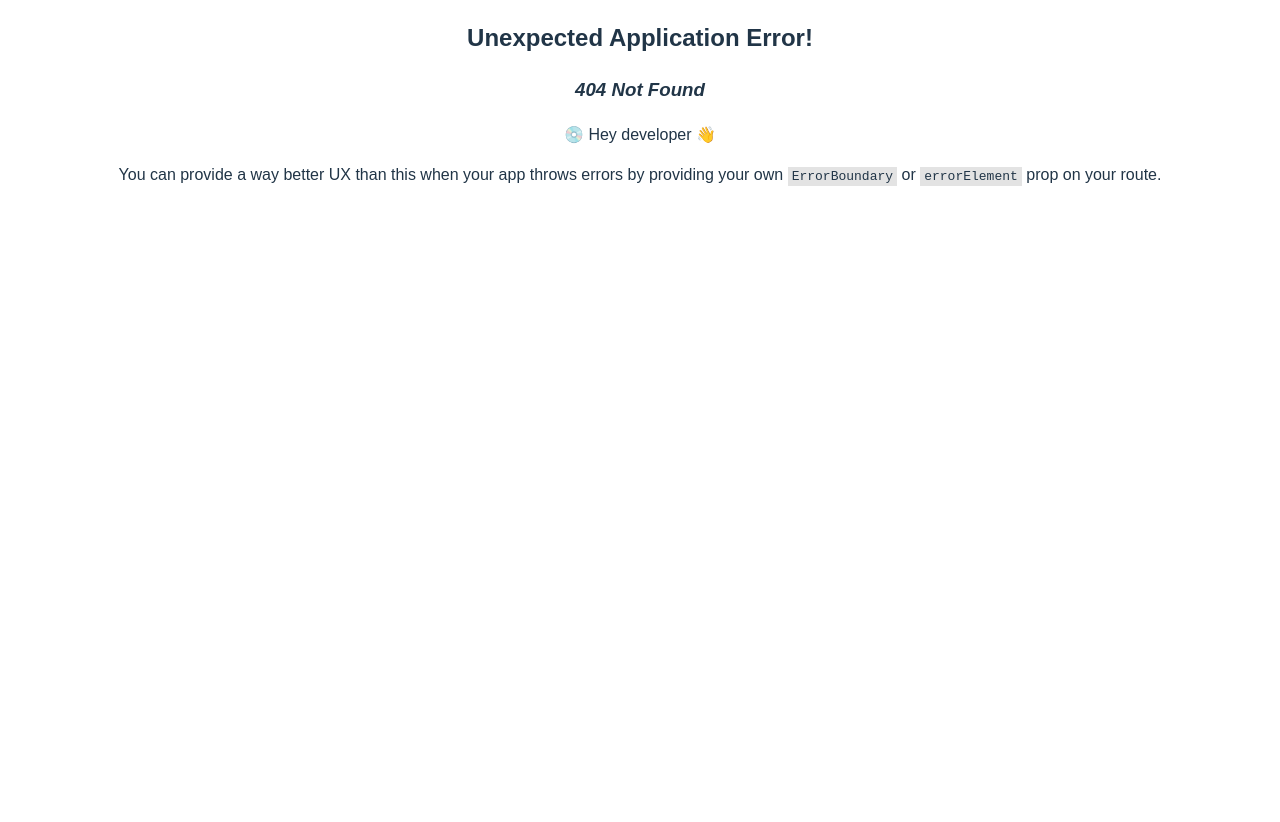
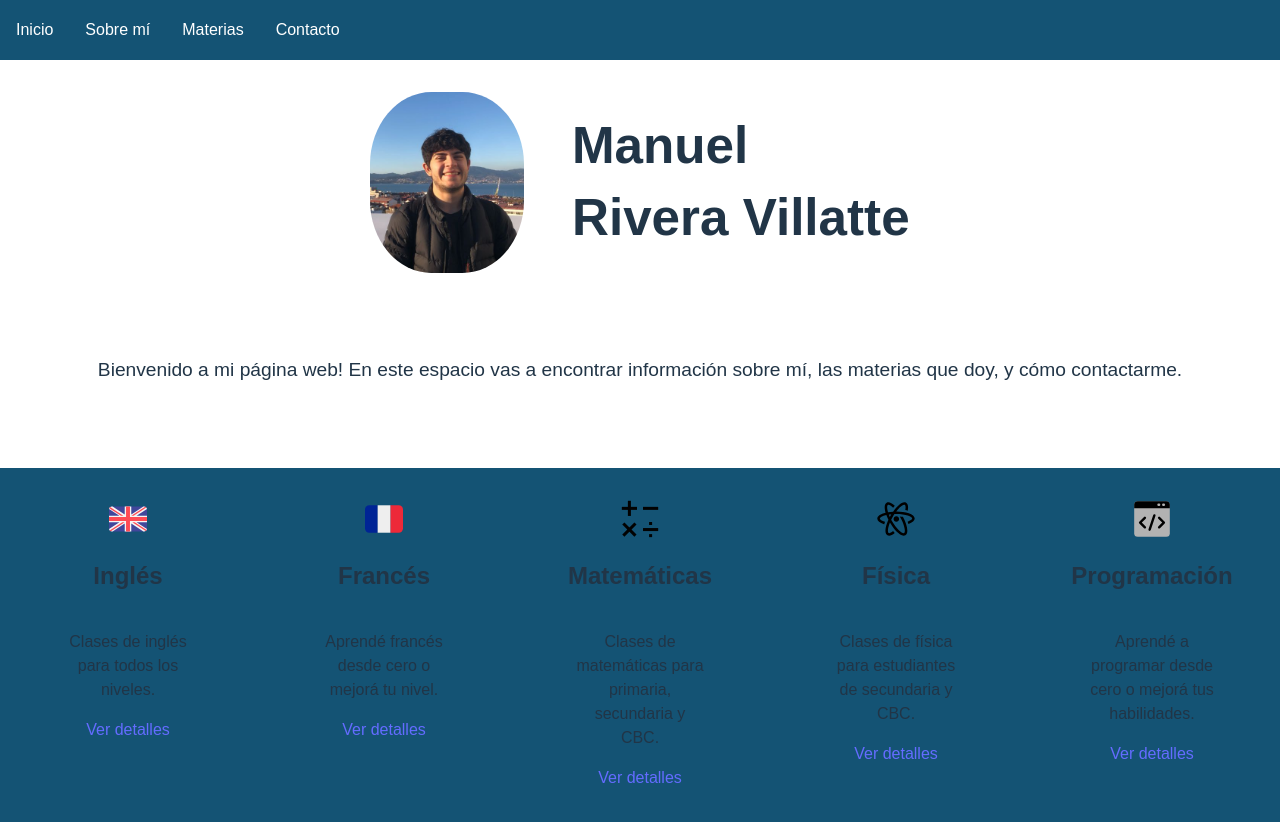
Before and after one commit to ManusaRivi/web-profe-particular, a React (Vite) app: page /home in a window 1280 px wide. Before the commit this address had no page. Before the commit the page ends 800 px from the top, so only its background shows below. Built offline with nearby package versions, Linux system fonts and the light colour scheme.

Commit message:
"Inicio" button routes to home

```diff
--- a/src/components/navbar/Navbar.tsx
+++ b/src/components/navbar/Navbar.tsx
@@ -3,7 +3,7 @@ import styles from './Navbar.module.css';
 export default function Navbar() {
     return (
         <div className={styles.navbar}>
-            <a className={styles.navbarButton}>Inicio</a>
+            <a className={styles.navbarButton} href="/home">Inicio</a>
             <a className={styles.navbarButton}>Sobre mí</a>
             <a className={styles.navbarButton}>Materias</a>
             <a className={styles.navbarButton}>Contacto</a>
--- a/src/router/router.tsx
+++ b/src/router/router.tsx
@@ -1,4 +1,4 @@
-import { createBrowserRouter } from "react-router-dom"
+import { createBrowserRouter, Navigate } from "react-router-dom"
 import PageLayout from "../layouts/pageLayout"
 import App from "../App";
 
@@ -9,6 +9,10 @@ const router = createBrowserRouter([
         children: [
             {
                 path: '/',
+                element: <Navigate to="/home" replace />
+            },
+            {
+                path: '/home',
                 element: <App />
             }
         ]
```
